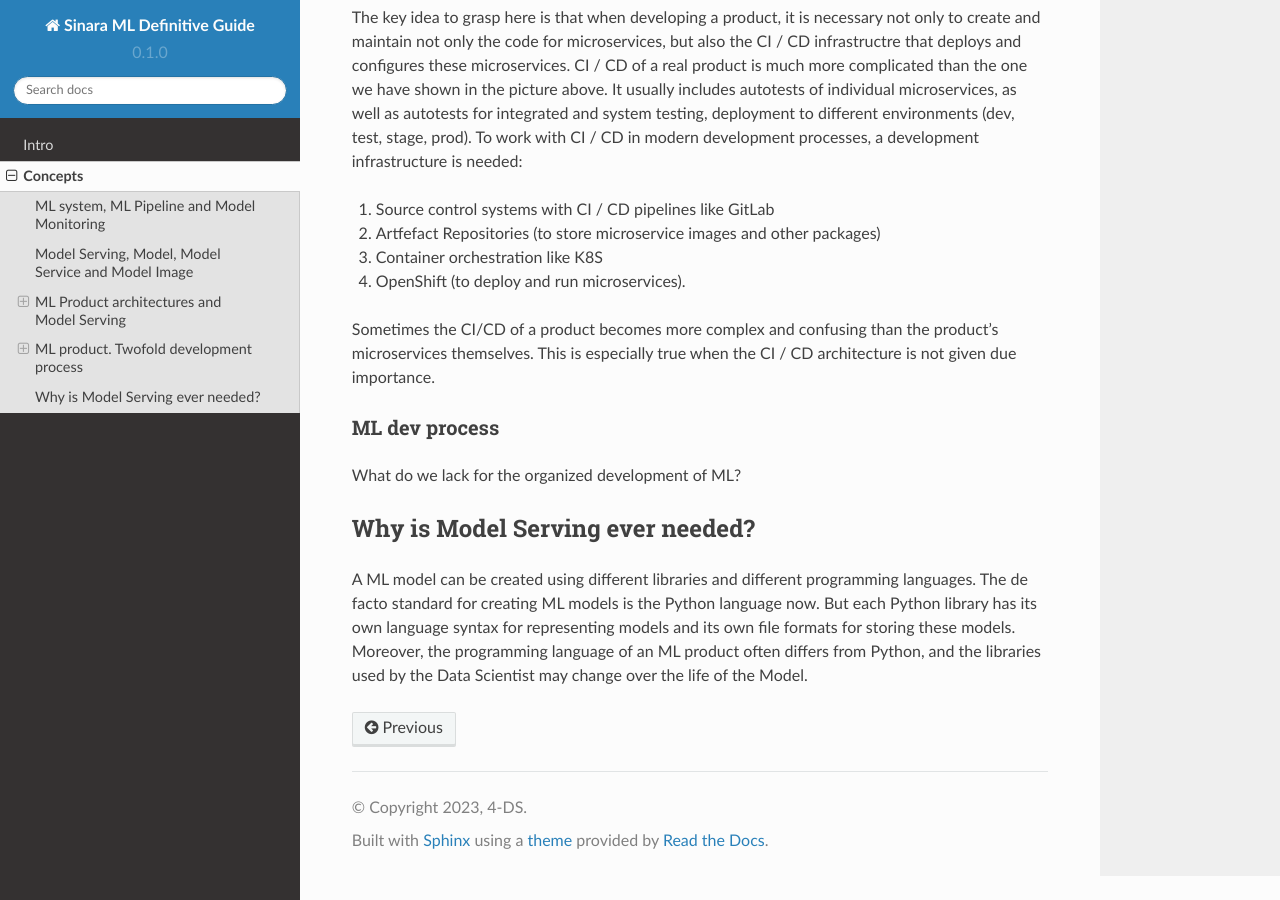
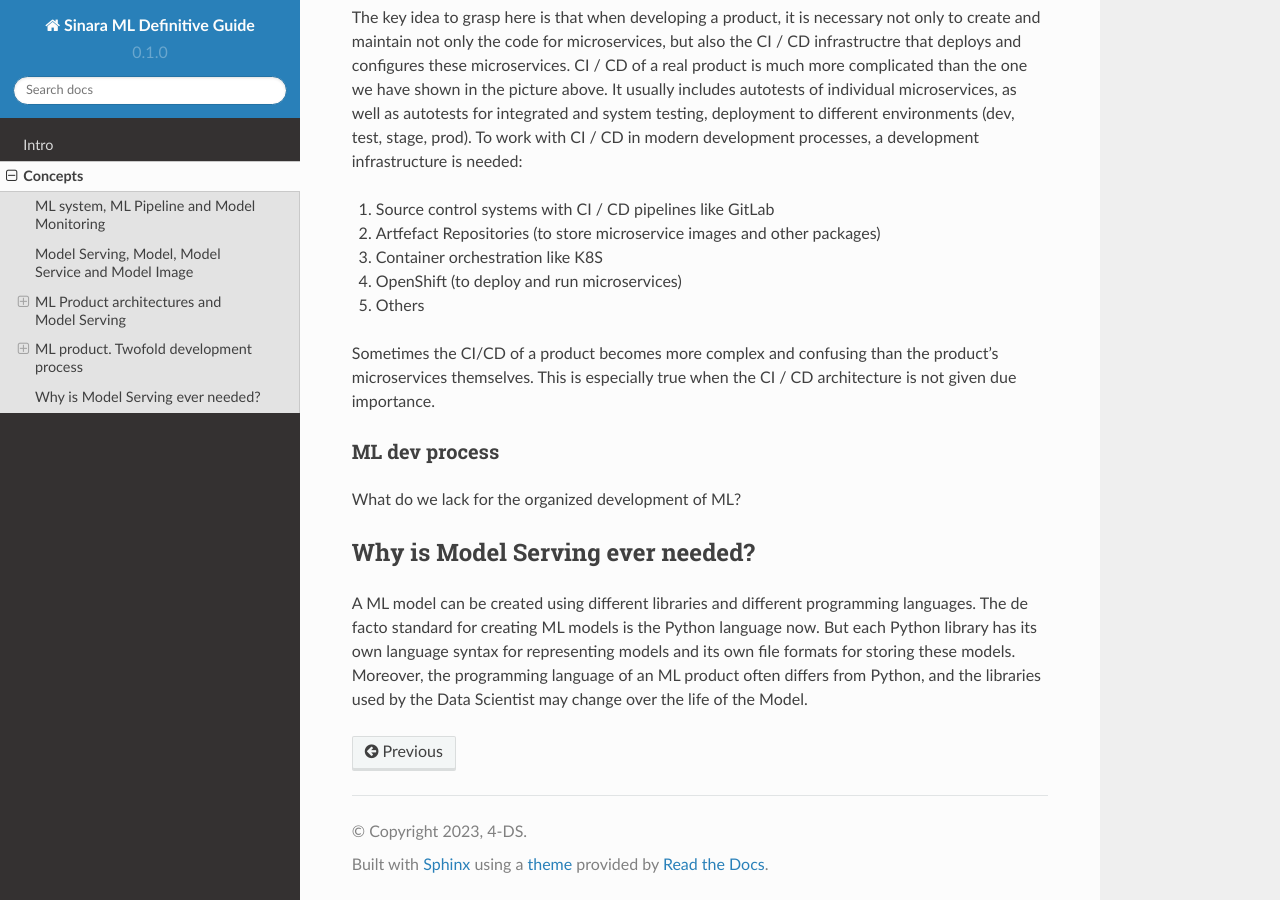
Before and after one commit to 4-DS/SinaraML-Def-Guide, a Sphinx documentation site: the page built from docs/source/concepts.rst, in a window 1280 px wide and 900 px high, scrolled down 5027 px. Built offline with Sphinx 7.4.7 and the Read the Docs theme 2.0.0, drawn with Linux system fonts in a browser that asks for light colours.

Commit message:
Update concepts.rst

```diff
--- a/docs/source/concepts.rst
+++ b/docs/source/concepts.rst
@@ -99,7 +99,8 @@ The key idea to grasp here is that when developing a product, it is necessary no
 1. Source control systems with CI / CD pipelines like GitLab
 2. Artfefact Repositories (to store microservice images and other packages)
 3. Container orchestration like K8S
-4. OpenShift (to deploy and run microservices).
+4. OpenShift (to deploy and run microservices)
+5. Others
 
 Sometimes the CI/CD of a product becomes more complex and confusing than the product's microservices themselves. This is especially true when the CI / CD architecture is not given due importance.
 
```
